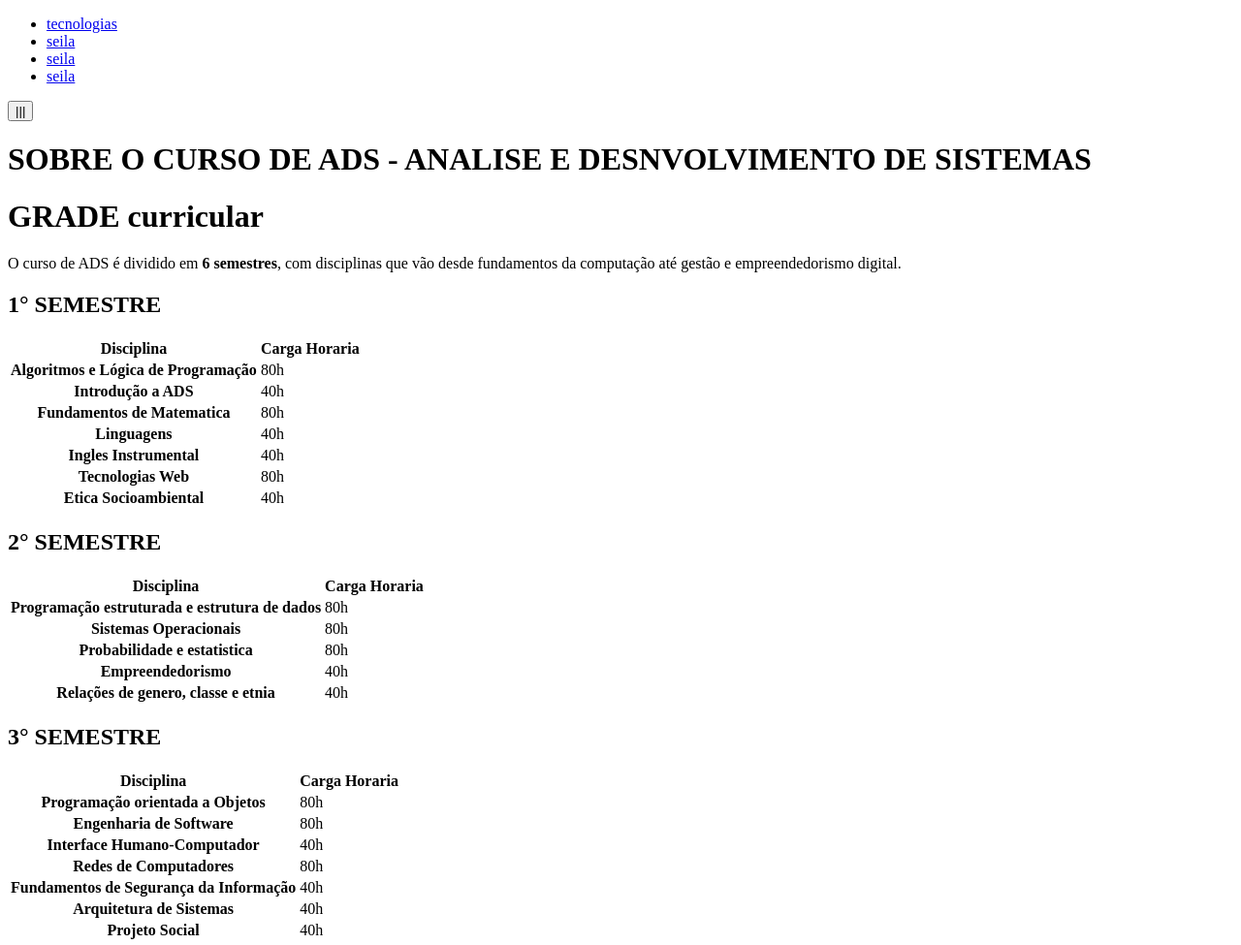
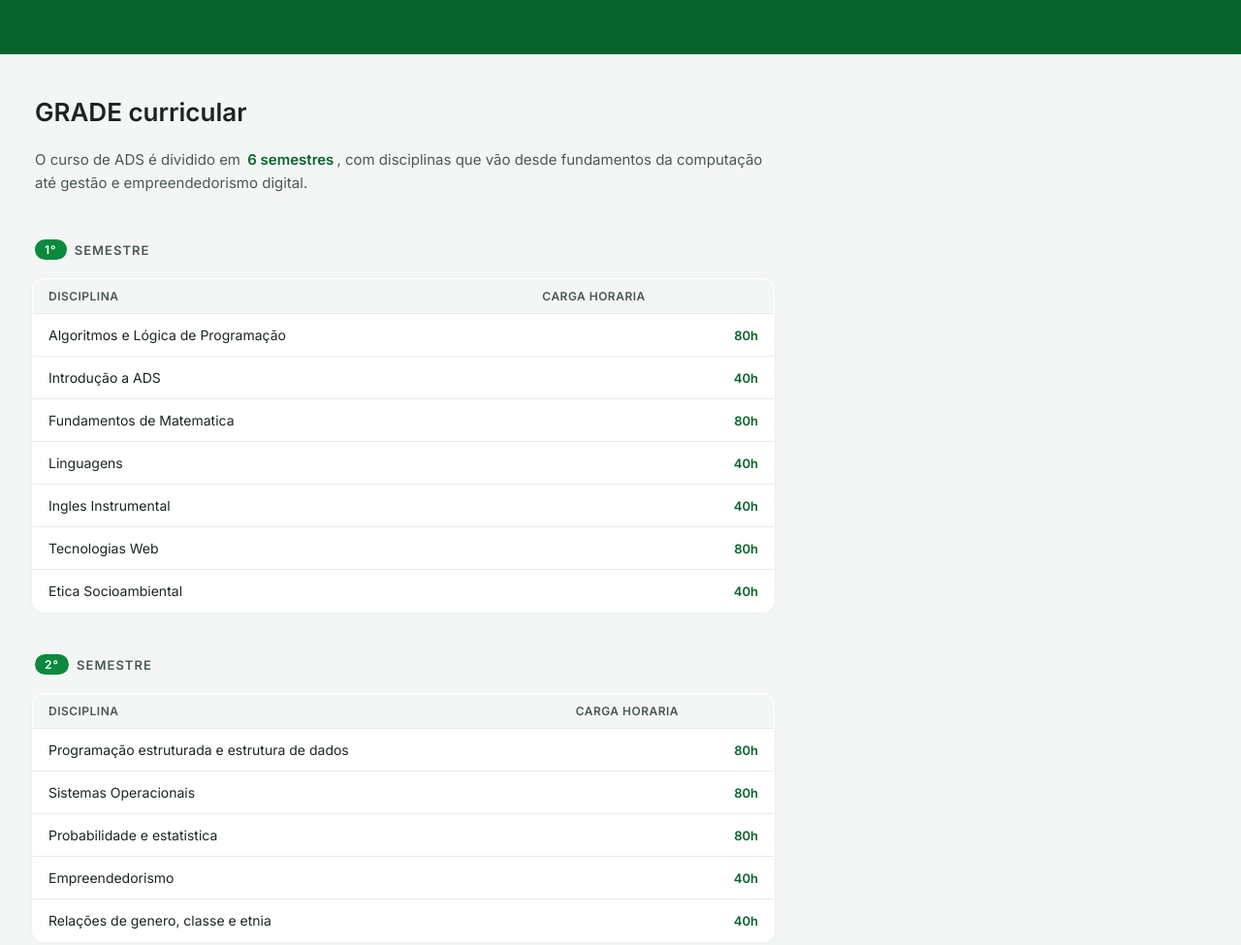
Before and after one commit to SerkerkOS/ads-ifce-boaviagem-portfolio, a plain HTML site: page grade.html in a window 1280 px wide. Shown: the top 975 px of the page at 97% size. Drawn offline with Linux system fonts and the light colour scheme; files that its build step writes are made by us from their sources.

Commit message:
Padronizando a pagina grade

```diff
--- a/grade.html
+++ b/grade.html
@@ -4,26 +4,26 @@
     <meta charset="UTF-8">
     <meta name="viewport" content="width=device-width, initial-scale=1.0">
     <title>Grade curricular</title>
-    <link rel="stylesheets" href="default.css">
+    <link rel="stylesheet" href="/css/default.css">
 </head>
 <body>
     <header>
-         <nav class="head_sidebar">
+        <nav class="head_sidebar">
             <ul>
                 <li><a href="tecnolocias.html">tecnologias</a></li>
-                <li><a href="#">seila</a></li>
+                <li><a href="sobre.html">Sobre</a></li>
                 <li><a href="#">seila</a></li>
                 <li><a href="#">seila</a></li>
             </ul>
         </nav>
     </header>
     <main>
-        <div class="main_Title">
+        <div class="page_header">
             <div>
-                <button onclick="sidebar()">|||</button><h1> SOBRE O CURSO DE ADS <span>-</span> ANALISE E DESNVOLVIMENTO DE SISTEMAS</h1>
+                <button>|||</button><h1> SOBRE O CURSO DE ADS <span>-</span> ANALISE E DESNVOLVIMENTO DE SISTEMAS</h1>
             </div>
         </div>
-        <div>
+        <div class="page_body">
             <h1>GRADE curricular</h1>
             <p>O curso de ADS é dividido em <strong>6 semestres</strong>, com disciplinas que vão desde fundamentos da computação até gestão e empreendedorismo digital.</p>
             <h2><span>1°</span> SEMESTRE</h2>
@@ -130,7 +130,7 @@
                         <td>40h</td>
                     </tr>
                     <tr>
-                        <th scope="row"> Projeto Social</th>
+                        <th scope="row">Projeto Social</th>
                         <td>40h</td>
                     </tr>
                 </tbody>
@@ -149,11 +149,11 @@
                         <td>80h</td>
                     </tr>
                     <tr>
-                        <th scope="row"> Programação para Dispositivos Móveis</th>
+                        <th scope="row">Programação para Dispositivos Móveis</th>
                         <td>80h</td>
                     </tr>
                     <tr>
-                        <th scope="row"> Programação Web I</th>
+                        <th scope="row">Programação Web I</th>
                         <td>80h</td>
                     </tr>
                     <tr>
@@ -204,6 +204,6 @@
         </div>
     </main>
     <footer></footer>
-    <script src="script.js">
+    <script src="/js/script.js"></script>
 </body>
 </html>
```
